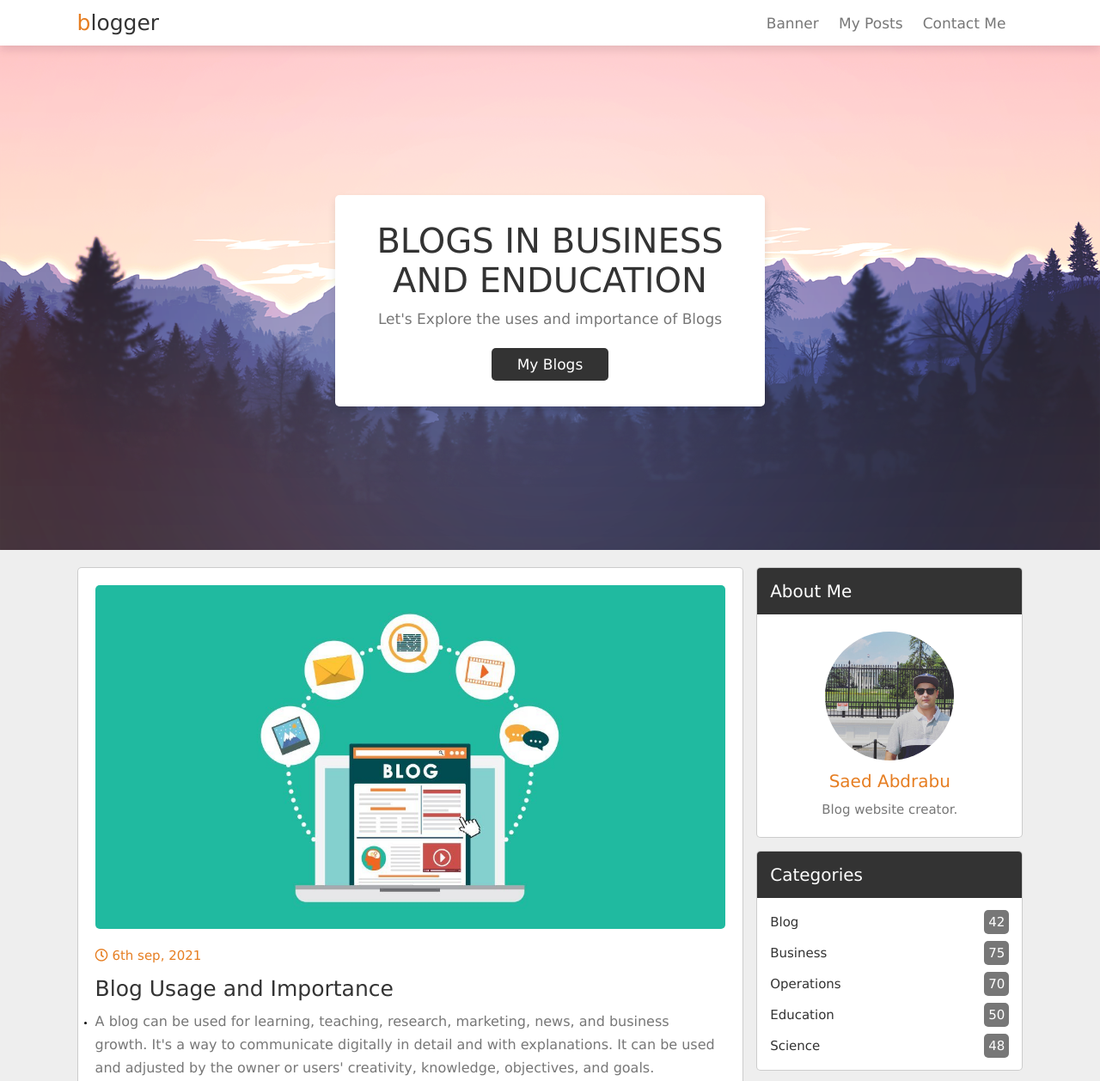
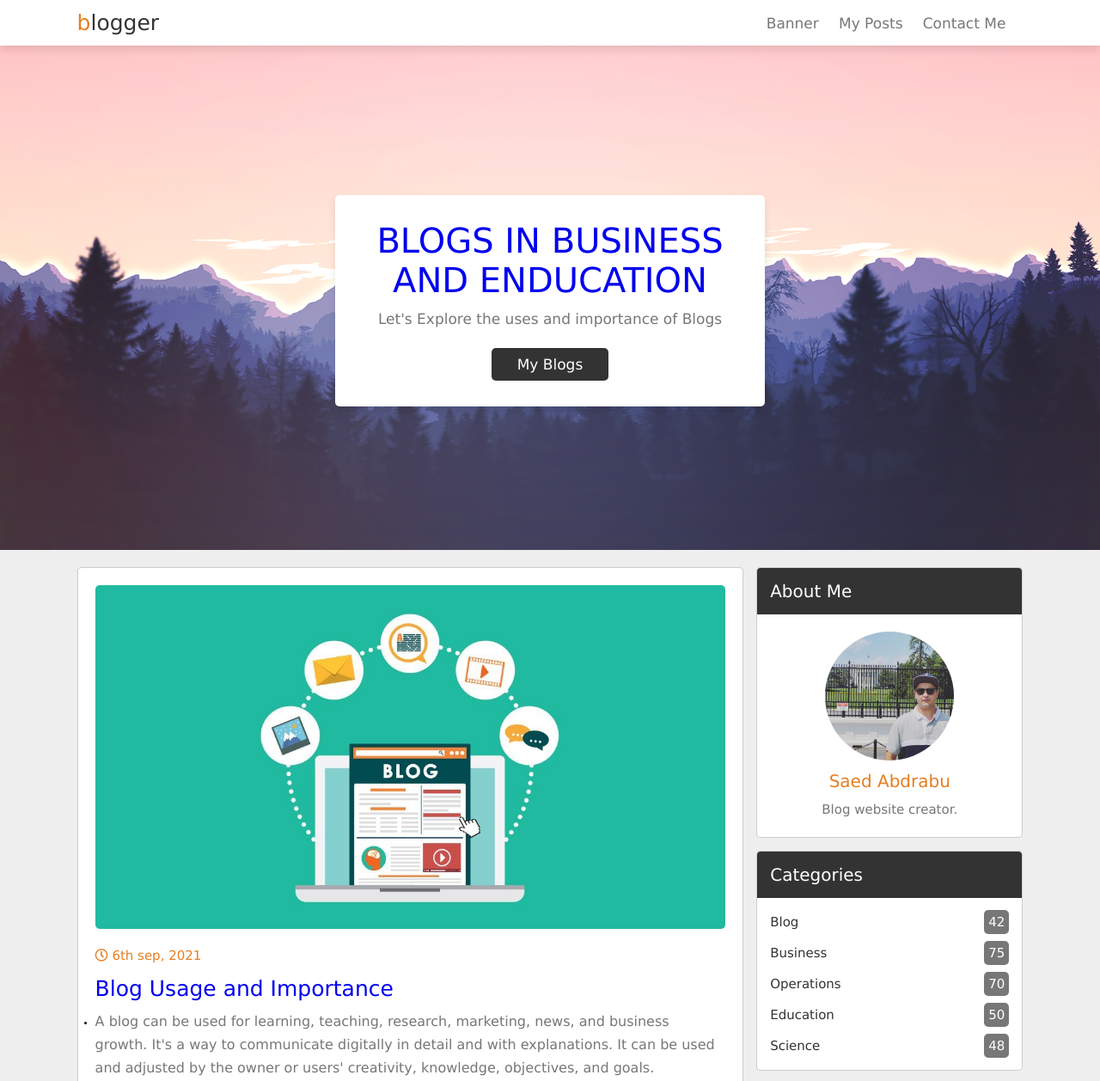
Before and after one commit to Saedabdrabu/saedabdrabu, a website: page index.html in a window 1280 px wide. Shown: the top 1258 px of the page at 86% size. Drawn offline with Linux system fonts and the light colour scheme.

Commit message:
Update index.html

```diff
--- a/index.html
+++ b/index.html
@@ -37,7 +37,12 @@
 <section class="banner" id="banner">
 
     <div class="content">
-        <h3>Blogs in Business and Enducation</h3>
+        <h3>
+            <a href="https://docs.google.com/document/d/1P5sTbXBeN0Bxvk3-_9S0azPzp4UPJhoq/edit?usp=sharing&ouid=104704451533900830229&rtpof=true&sd=true" target="_blank">
+                Blogs in Business and Enducation
+            </a>
+        </h3>
+
         <p>Let's Explore the uses and importance of Blogs</p>
         <a href="research.html" class="btn">My Blogs</a>
     </div>
@@ -53,12 +58,15 @@
     <div class="posts-container">
 
         <div class="post">
-            <img src="images/blog-1.jpg" alt="Blog Img" class="image">
+            <img src="images/blog-1.jpg" alt="" class="image">
             <div class="date">
                 <i class="far fa-clock"></i>
                 <span>6th sep, 2021</span>
             </div>
-            <h3 class="title">Blog Usage and Importance</h3>
+            <h3 class="title">
+                <a href="https://docs.google.com/document/d/1lT5Ew6EB_Qd6ynQ96F5C6VEjoh2roAld/edit?usp=sharing&ouid=104704451533900830229&rtpof=true&sd=true" target="_blank">
+                    Blog Usage and Importance
+                </a></h3>
             <ul>
                 <li><p class="text">
                     A blog can be used for learning, teaching, research, marketing, news, and business growth.
@@ -97,7 +105,11 @@
                 <i class="far fa-clock"></i>
                 <span>10th sep, 2021</span>
             </div>
-            <h3 class="title">Wiki Uses</h3>
+            <h3 class="title">
+                <a href= "https://slimwiki.com/saed12/blog-in-business-and-education" target="_blank">
+                Wiki Uses
+                </a>
+            </h3>
 
             <Ol>
                 <li><p class="text">
```
